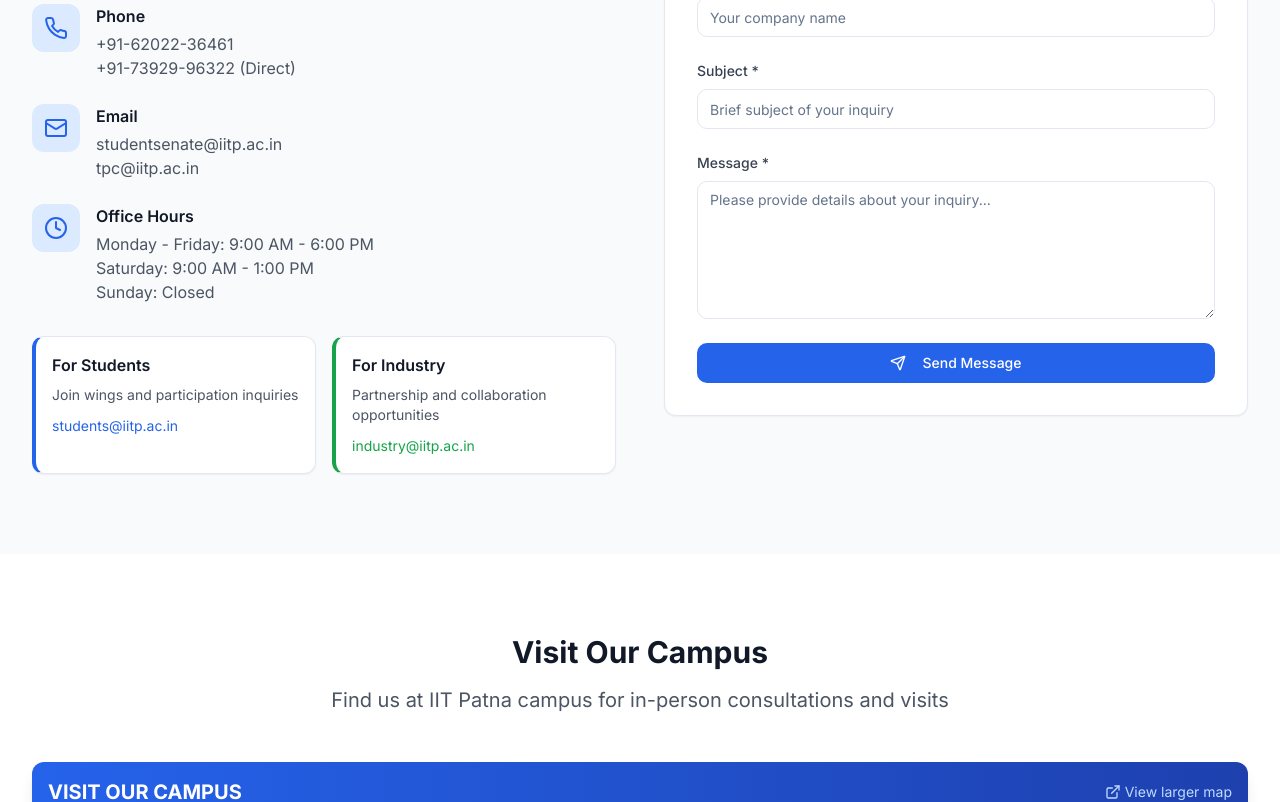
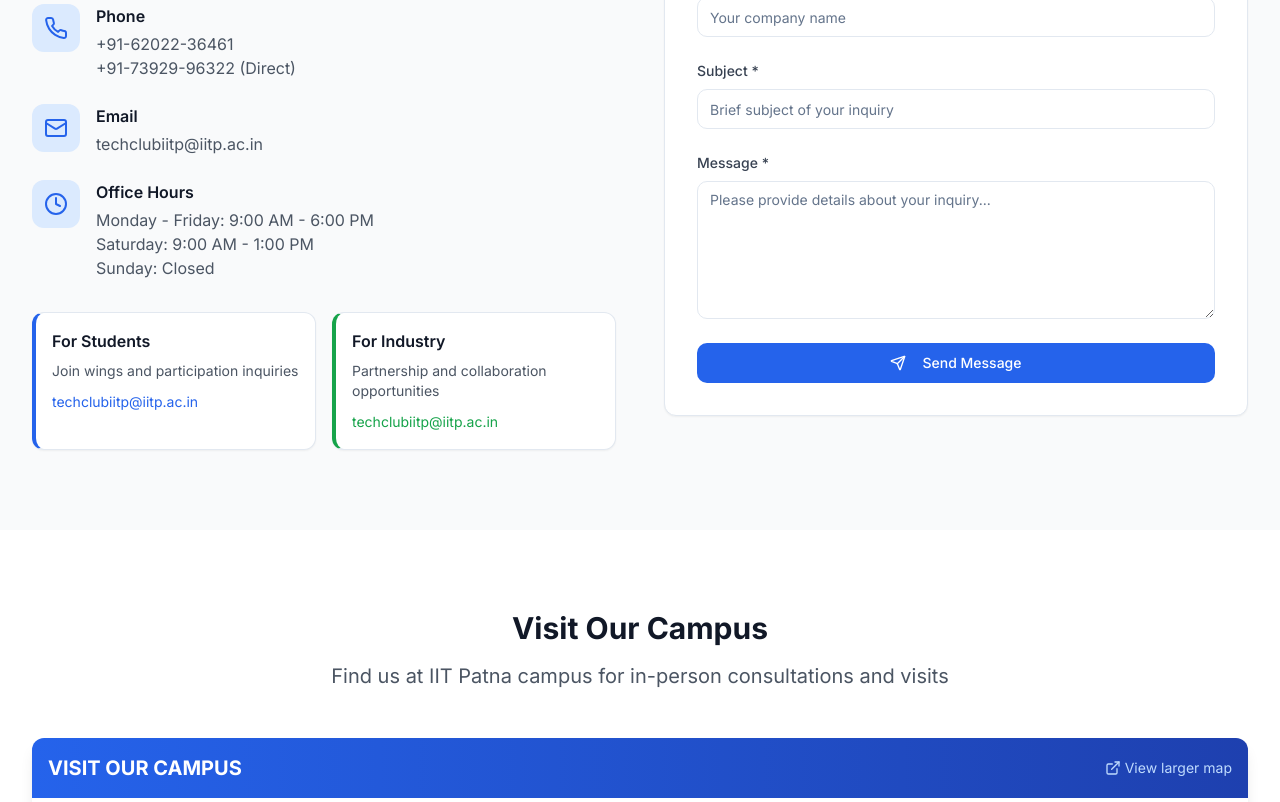
Before and after one commit to Vatsal9915/Student-Senate-IITP, a Next.js app: page /contact in a window 1280 px wide. Shown: the part 660-1462 px from the top of the page. Built offline with nearby package versions, Linux system fonts and the light colour scheme; grey boxes are pictures that could not be loaded.

Commit message:
update email all over

```diff
--- a/app/contact/page.tsx
+++ b/app/contact/page.tsx
@@ -103,9 +103,7 @@ export default function ContactPage() {
                   <div>
                     <h3 className="font-semibold text-gray-900 mb-1">Email</h3>
                     <p className="text-gray-600">
-                      studentsenate@iitp.ac.in
-                      <br />
-                      tpc@iitp.ac.in
+                      techclubiitp@iitp.ac.in
                     </p>
                   </div>
                 </div>
@@ -134,7 +132,7 @@ export default function ContactPage() {
                     <h4 className="font-semibold text-gray-900 mb-2">For Students</h4>
                     <p className="text-sm text-gray-600 mb-2">Join wings and participation inquiries</p>
                     <a href="mailto:students@iitp.ac.in" className="text-blue-600 text-sm hover:underline">
-                      students@iitp.ac.in
+                      techclubiitp@iitp.ac.in
                     </a>
                   </CardContent>
                 </Card>
@@ -143,7 +141,7 @@ export default function ContactPage() {
                     <h4 className="font-semibold text-gray-900 mb-2">For Industry</h4>
                     <p className="text-sm text-gray-600 mb-2">Partnership and collaboration opportunities</p>
                     <a href="mailto:industry@iitp.ac.in" className="text-green-600 text-sm hover:underline">
-                      industry@iitp.ac.in
+                      techclubiitp@iitp.ac.in
                     </a>
                   </CardContent>
                 </Card>
@@ -400,7 +398,7 @@ export default function ContactPage() {
                 </h3>
                 <p className="text-gray-600">
                   Companies can partner with us for recruitment, workshops, mentorship programs, and sponsorships.
-                  Contact our industry relations team at industry@iitp.ac.in for collaboration opportunities.
+                  Contact our industry relations team at techclubiitp@iitp.ac.in for collaboration opportunities.
                 </p>
               </CardContent>
             </Card>
--- a/components/footer.tsx
+++ b/components/footer.tsx
@@ -75,7 +75,7 @@ export function Footer() {
               </div>
               <div className="flex items-center space-x-3">
                 <Mail className="w-4 h-4 text-blue-400" />
-                <span className="text-gray-300 text-sm">tpc@iitp.ac.in</span>
+                <span className="text-gray-300 text-sm">techclubiitp@iitp.ac.in</span>
               </div>
             </div>
           </div>
@@ -83,7 +83,7 @@ export function Footer() {
 
         <div className="border-t border-gray-800 mt-8 pt-8 text-center">
           <p className="text-gray-400 text-sm">
-            © {new Date().getFullYear()} Training and Placement Cell, IIT Patna. All rights reserved.
+            © {new Date().getFullYear()} Technolog Club, IIT Patna CEP UG. All rights reserved.
           </p>
         </div>
       </div>
```
